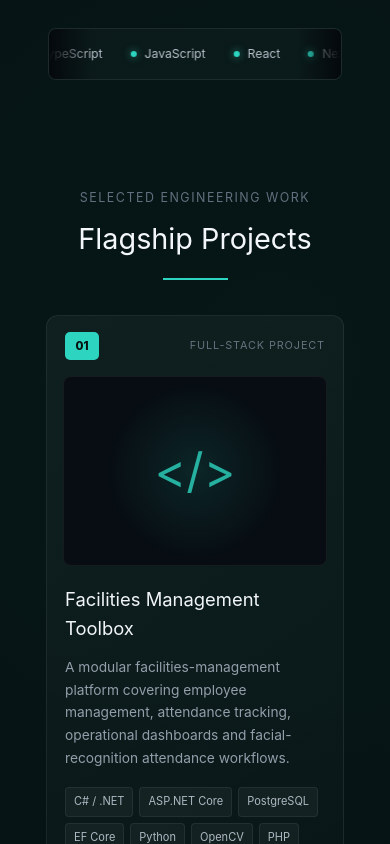
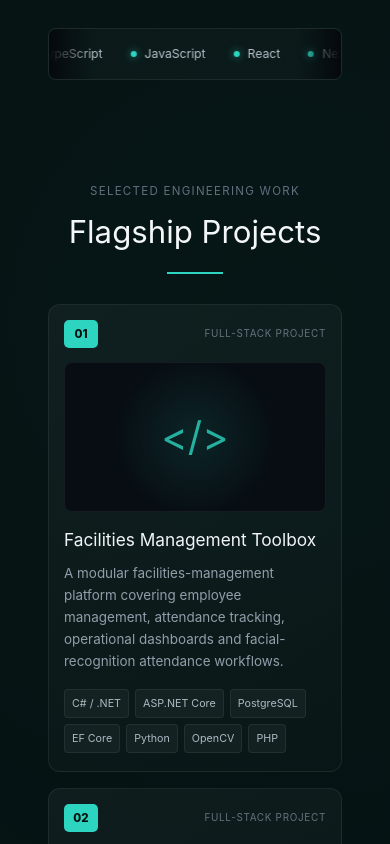
Before and after one commit to keketsoleu25/recruiter-magnet, a Vue app: page / in a window 390 px wide. Shown: the part 900-1744 px from the top of the page. Built offline with nearby package versions, Linux system fonts and the light colour scheme; the HTML template or start-up script is replaced by a standard one.

Commit message:
style: make project cards mobile-first

```diff
--- a/src/components/ProjectsSection.vue
+++ b/src/components/ProjectsSection.vue
@@ -52,12 +52,7 @@ const projects: Project[] = [
     title: 'Authentication System',
     description:
       'A standalone authentication system supporting credentials, Google OAuth, email verification and password recovery.',
-    technologies: [
-      'Next.js',
-      'TypeScript',
-      'Auth.js',
-      'PostgreSQL',
-    ],
+    technologies: ['Next.js', 'TypeScript', 'Auth.js', 'PostgreSQL'],
     liveUrl: 'https://auth-system-cyan-one.vercel.app',
     githubUrl: 'https://github.com/keketsoleu25/Auth-System',
   },
@@ -65,14 +60,10 @@ const projects: Project[] = [
 </script>
 
 <template>
-  <section
-    id="projects"
-    class="projects-section"
-  >
+  <section id="projects" class="projects-section">
     <div class="section-heading">
       <p>Selected engineering work</p>
       <h2>Flagship Projects</h2>
-
       <span class="heading-line"></span>
     </div>
 
@@ -83,13 +74,8 @@ const projects: Project[] = [
         class="project-card"
       >
         <div class="project-top">
-          <span class="project-number">
-            {{ project.number }}
-          </span>
-
-          <span class="project-label">
-            Full-Stack Project
-          </span>
+          <span class="project-number">{{ project.number }}</span>
+          <span class="project-label">Full-Stack Project</span>
         </div>
 
         <div class="project-preview">
@@ -98,10 +84,7 @@ const projects: Project[] = [
 
         <div class="project-content">
           <h3>{{ project.title }}</h3>
-
-          <p>
-            {{ project.description }}
-          </p>
+          <p>{{ project.description }}</p>
 
           <div class="technology-list">
             <span
@@ -151,49 +134,47 @@ const projects: Project[] = [
 
 <style scoped>
 .projects-section {
-  width: min(1180px, calc(100% - 40px));
-  margin: 0 auto;
-  padding: 50px 0 90px;
+  width: 100%;
+  max-width: 1180px;
+  margin-inline: auto;
+  padding: 44px 16px 76px;
 }
 
 .section-heading {
-  margin-bottom: 35px;
+  margin-bottom: 30px;
   text-align: center;
 }
 
 .section-heading p {
   margin: 0 0 8px;
-
   color: #60707e;
-  font-size: 0.78rem;
-  letter-spacing: 0.12em;
+  font-size: 0.72rem;
+  letter-spacing: 0.11em;
   text-transform: uppercase;
 }
 
 .section-heading h2 {
   margin: 0;
-
   color: #f4f7fa;
-  font-size: clamp(1.8rem, 4vw, 2.6rem);
+  font-size: clamp(1.75rem, 8vw, 2.6rem);
 }
 
 .heading-line {
   display: block;
-
-  width: 65px;
+  width: 56px;
   height: 2px;
-  margin: 16px auto 0;
-
+  margin: 14px auto 0;
   background: #2dd4bf;
 }
 
 .projects-grid {
   display: grid;
-  grid-template-columns: repeat(3, 1fr);
-  gap: 18px;
+  grid-template-columns: minmax(0, 1fr);
+  gap: 16px;
 }
 
 .project-card {
+  min-width: 0;
   overflow: hidden;
 
   background: linear-gradient(
@@ -201,7 +182,6 @@ const projects: Project[] = [
     rgba(255, 255, 255, 0.045),
     rgba(255, 255, 255, 0.015)
   );
-
   border: 1px solid rgba(255, 255, 255, 0.07);
   border-radius: 12px;
 
@@ -211,7 +191,7 @@ const projects: Project[] = [
 }
 
 .project-card:hover {
-  transform: translateY(-5px);
+  transform: translateY(-4px);
   border-color: rgba(45, 212, 191, 0.35);
 }
 
@@ -219,74 +199,67 @@ const projects: Project[] = [
   display: flex;
   align-items: center;
   justify-content: space-between;
-
-  padding: 16px 18px 0;
+  gap: 12px;
+  padding: 15px 15px 0;
 }
 
 .project-number {
+  width: 34px;
+  height: 28px;
+  flex: 0 0 auto;
+
   display: grid;
   place-items: center;
-
-  width: 34px;
-  height: 28px;
 
   color: #06110f;
   background: #2dd4bf;
   border-radius: 5px;
-
   font-size: 0.72rem;
   font-weight: 800;
 }
 
 .project-label {
   color: #65727e;
-  font-size: 0.68rem;
+  font-size: 0.62rem;
+  text-align: right;
   text-transform: uppercase;
-  letter-spacing: 0.08em;
+  letter-spacing: 0.07em;
 }
 
 .project-preview {
-  height: 190px;
-  margin: 16px;
+  height: 150px;
+  margin: 14px 15px;
 
   display: grid;
   place-items: center;
 
   color: rgba(45, 212, 191, 0.8);
-
   background:
-    radial-gradient(
-      circle,
-      rgba(45, 212, 191, 0.12),
-      transparent 55%
-    ),
+    radial-gradient(circle, rgba(45, 212, 191, 0.12), transparent 55%),
     #070d12;
-
   border: 1px solid rgba(255, 255, 255, 0.06);
   border-radius: 8px;
 }
 
 .project-preview span {
-  font-size: 3rem;
+  font-size: 2.5rem;
 }
 
 .project-content {
-  padding: 3px 18px 20px;
+  padding: 3px 15px 18px;
 }
 
 .project-content h3 {
-  margin: 0 0 12px;
-
+  margin: 0 0 10px;
   color: #f1f5f9;
-  font-size: 1.15rem;
+  font-size: 1.08rem;
+  line-height: 1.3;
 }
 
 .project-content p {
-  min-height: 92px;
   margin: 0;
-
   color: #929eaa;
-  font-size: 0.86rem;
+  font-size: 0.84rem;
   line-height: 1.65;
 }
 
@@ -294,29 +267,28 @@ const projects: Project[] = [
   display: flex;
   flex-wrap: wrap;
   gap: 6px;
-
-  margin-top: 18px;
+  margin-top: 16px;
 }
 
 .technology-list span {
-  padding: 5px 8px;
+  max-width: 100%;
+  padding: 5px 7px;
+  overflow-wrap: anywhere;
 
   color: #aeb9c3;
-
   background: rgba(255, 255, 255, 0.04);
   border: 1px solid rgba(255, 255, 255, 0.07);
   border-radius: 4px;
-
-  font-size: 0.69rem;
+  font-size: 0.67rem;
 }
 
 .project-actions {
   display: flex;
-  gap: 20px;
+  flex-wrap: wrap;
+  gap: 18px;
 
-  margin-top: 20px;
-  padding-top: 16px;
-
+  margin-top: 18px;
+  padding-top: 15px;
   border-top: 1px solid rgba(255, 255, 255, 0.06);
 }
 
@@ -328,34 +300,58 @@ const projects: Project[] = [
 
 .github-more {
   width: fit-content;
-
+  max-width: 100%;
   display: block;
 
-  margin: 32px auto 0;
-  padding: 11px 17px;
+  margin: 28px auto 0;
+  padding: 11px 15px;
 
   color: #c6d0d9;
-
   background: rgba(255, 255, 255, 0.025);
   border: 1px solid rgba(255, 255, 255, 0.09);
   border-radius: 6px;
-
-  font-size: 0.8rem;
+  font-size: 0.78rem;
+  text-align: center;
 }
 
-@media (max-width: 900px) {
+@media (min-width: 640px) {
+  .projects-section {
+    padding-inline: 20px;
+  }
+
+  .project-preview {
+    height: 175px;
+  }
+}
+
+@media (min-width: 768px) {
+  .projects-section {
+    padding: 50px 24px 90px;
+  }
+
   .projects-grid {
-    grid-template-columns: 1fr;
+    grid-template-columns: repeat(2, minmax(0, 1fr));
+    gap: 18px;
+  }
+}
+
+@media (min-width: 1100px) {
+  .projects-grid {
+    grid-template-columns: repeat(3, minmax(0, 1fr));
+  }
+
+  .project-preview {
+    height: 190px;
   }
 
   .project-content p {
-    min-height: auto;
+    min-height: 92px;
   }
 }
 
-@media (max-width: 520px) {
+@media (min-width: 1228px) {
   .projects-section {
-    width: min(100% - 28px, 1180px);
+    padding-inline: 0;
   }
 }
 </style>
```
